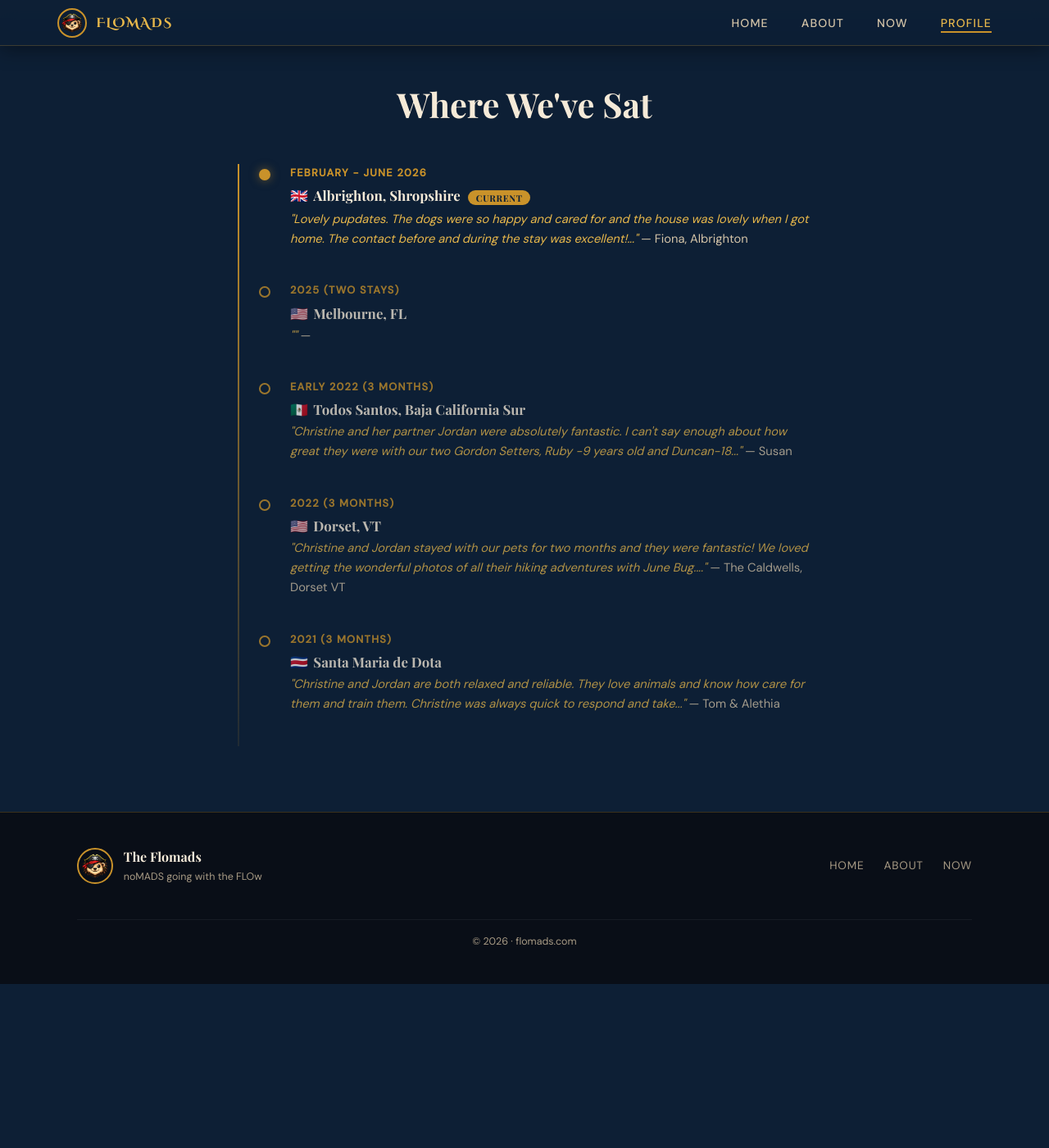
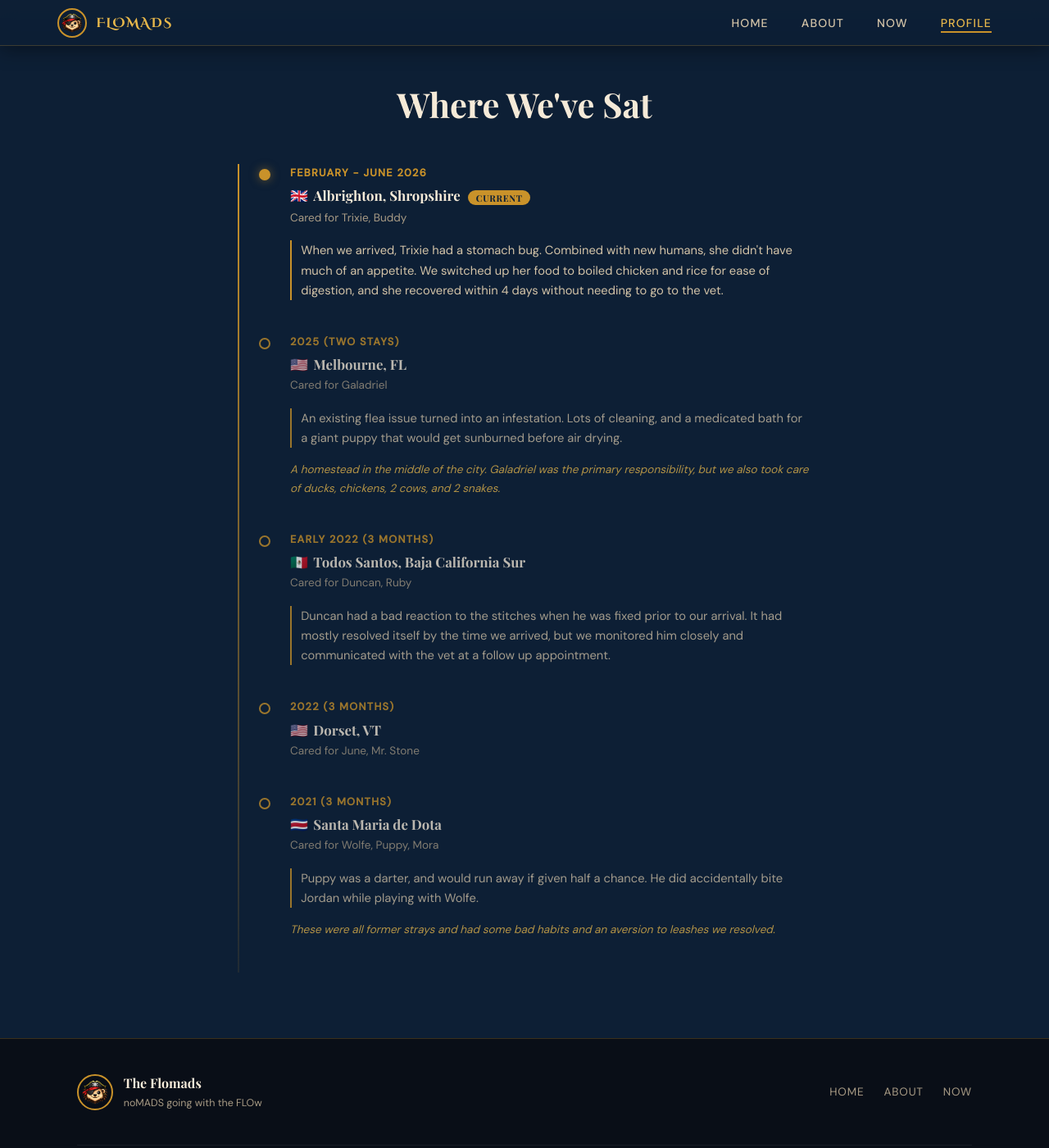
Before and after one commit to Synergy-UpLink/flomads, a Jekyll site: the page built from profile/index.html, in a window 1280 px wide and 1400 px high, scrolled down 2250 px. Shown: the whole window at 82% size. Built offline with Jekyll 4.4.1, drawn with Linux system fonts in a browser that asks for light colours; some web fonts are replaced; before the commit the page ends 3450 px from its top, so only the background shows below that.

Commit message:
some data changes and additions to check display

```diff
--- a/_data/sits.yml
+++ b/_data/sits.yml
@@ -27,6 +27,9 @@ platforms:
 #   lat/lng:      for the map pin
 #   current:      true = highlighted as current sit
 #   owners:       first names of the homeowners
+#   notes:        optional freeform context, shown on the timeline when
+#                 there's no public review yet (sit in progress, review
+#                 not posted publicly, etc.)
 #   testimonial:
 #     quote:      their words (no surrounding quotes needed)
 #     name:       how they want to be credited
@@ -69,7 +72,7 @@ sits:
         photo: "albrighton/trixie.jpg"
         personality: "Opinionated, vocal, and absolutely convinced she should be on the furniture. Loves fetch and will carry her favourite ball everywhere as a greeting gift."
         care_notes: "Fed twice daily (7am / 5pm). Wears a harness for walks — pulls enthusiastically. Needs a good 45-min walk each morning."
-        challenges: ""
+        challenges: "When we arrived, Trixie had a stomach bug. Combined with new humans, she didn't have much of an appetite. We switched up her food to boiled chicken and rice for ease of digestion, and she recovered within 4 days without needing to go to the vet."
       - name: "Buddy"
         species: "Dog"
         breed: "Golden Lab Mix"
@@ -77,7 +80,7 @@ sits:
         photo: "albrighton/buddy.jpg"
         personality: "Gentle, calm, and a masterclass in mournful eyes at mealtimes. Best friends with Trixie despite pretending otherwise."
         care_notes: "Fed twice daily with Trixie. Easy on-leash. Enjoys a long sniff-walk more than a fast one."
-        challenges: ""
+        challenges: "Buddy was prevoiusly scheduled for major dental work while we were there. We took him to the vet, handled the special diet, medication, and aftercare."
 
   - id: melbourne-fl-2025
     location: "Melbourne, FL"
@@ -87,6 +90,7 @@ sits:
     lat: 28.083
     lng: -80.608
     current: false
+    notes: "A homestead in the middle of the city. Galadriel was the primary responsibility, but we also took care of ducks, chickens, 2 cows, and 2 snakes."
     photos:
       slideshow: []
       album_url: ""
@@ -99,7 +103,7 @@ sits:
         photo: ""
         personality: "Majestic, affectionate, and completely unaware of her own size. Prefers to drape herself across humans rather than sit beside them."
         care_notes: "Large-breed kibble twice daily. Slow feeder bowl required — bloat risk. Needs companionship and doesn't do well alone for long stretches."
-        challenges: "Arrived to a significant flea infestation. We handled a full treatment protocol — Galadriel, all bedding, and the house — coordinating with the vet and resolving it completely before the owners returned."
+        challenges: "An existing flea issue turned into an infestation. Lots of cleaning, and a medicated bath for a giant puppy that would get sunburned before air drying."
 
   - id: todos-santos-2022
     location: "Todos Santos, Baja California Sur"
@@ -125,7 +129,7 @@ sits:
         photo: ""
         personality: "Bold, energetic, and deeply suspicious of strangers — until he isn't. Once he trusts you, he's all in."
         care_notes: "High-energy breed. Needs significant daily exercise. Free-fed in this household."
-        challenges: ""
+        challenges: "Duncan had a bad reaction to the stitches when he was fixed prior to our arrival. It had mostly resolved itself by the time we arrived, but we monitored him closely and communicated with the vet at a follow up appointment."
       - name: "Ruby"
         species: "Dog"
         breed: "Gordon Setter"
@@ -177,10 +181,11 @@ sits:
     lat: 9.735
     lng: -83.99
     current: false
-    owners: "Local family"
+    owners: "Tom & Alethia"
     testimonial:
       quote: "Christine and Jordan are both relaxed and reliable. They love animals and know how care for them and train them. Christine was always quick to respond and take care of anything that needed to be done. Communication was great. She was always proactive which took the worry away from us. She was attentive to medication, vet visits and getting food for the dogs along with anything else that needed to be done. We feel very lucky to have had them taking care of our animals and home! Thank you so much!"
       name: "Tom & Alethia"
+    notes: "These were all former strays and had some bad habits and an aversion to leashes we resolved."
     photos:
       slideshow: []
       album_url: ""
@@ -188,7 +193,7 @@ sits:
     animals:
       - name: "Wolfe"
         species: "Dog"
-        breed: "Mixed Breed"
+        breed: "Mutt - German Shepherd Mix"
         age: "Unknown"
         photo: ""
         personality: "Loyal and protective of the property. Warmed up quickly."
@@ -196,15 +201,15 @@ sits:
         challenges: ""
       - name: "Puppy"
         species: "Dog"
-        breed: "Mixed Breed"
-        age: "Puppy"
+        breed: "Mutt"
+        age: "Unknown"
         photo: ""
         personality: "All energy, no brakes."
         care_notes: "Puppy-appropriate portions."
-        challenges: ""
+        challenges: "Puppy was a darter, and would run away if given half a chance. He did accidentally bite Jordan while playing with Wolfe."
       - name: "Mora"
-        species: "Cat"
-        breed: "Domestic"
+        species: "Dog"
+        breed: "Mutt - Black Lab"
         age: "Adult"
         photo: ""
         personality: "Indoor/outdoor, independent, friendly on her terms."
--- a/assets/css/style.css
+++ b/assets/css/style.css
@@ -701,6 +701,21 @@ em { font-style: italic; color: var(--gold-light); }
 }
 .tl-content h4 { font-size: 1.05rem; margin-bottom: 0.3rem; }
 .tl-content p { font-size: 0.92rem; line-height: 1.65; }
+.tl-pets {
+  color: var(--text-muted);
+  font-size: 0.85rem !important;
+}
+.tl-highlight {
+  color: var(--cream-dim);
+  border-left: 2px solid var(--gold);
+  padding-left: 0.7rem;
+  margin-top: 0.5rem;
+}
+.tl-notes {
+  color: var(--text-muted);
+  font-size: 0.85rem !important;
+  margin-top: 0.5rem;
+}
 
 /* ══════════════════════════════════════════
    ABOUT — DREAM SECTION
--- a/profile/index.html
+++ b/profile/index.html
@@ -72,8 +72,15 @@ description: "Where to find the Flomads' sitter profiles, past sit history, and
         <div class="tl-content">
           <span class="tl-date">{{ s.dates }}</span>
           <h4><span class="tl-flag">{{ s.flag }}</span>{{ s.location }}{% if s.current %}<span class="tl-current-badge">Current</span>{% endif %}</h4>
-          {% if s.testimonial.quote != "" %}
-          <p><em>"{{ s.testimonial.quote | truncatewords: 28 }}"</em> — {{ s.testimonial.name }}</p>
+          {% if s.animals and s.animals.size > 0 %}
+          <p class="tl-pets">Cared for {{ s.animals | map: "name" | join: ", " }}</p>
+          {% endif %}
+          {% assign challenge_animal = s.animals | where_exp: "a", "a.challenges != ''" | first %}
+          {% if challenge_animal %}
+          <p class="tl-highlight">{{ challenge_animal.challenges }}</p>
+          {% endif %}
+          {% if s.notes and s.notes != "" %}
+          <p class="tl-notes"><em>{{ s.notes }}</em></p>
           {% endif %}
         </div>
       </div>
```
